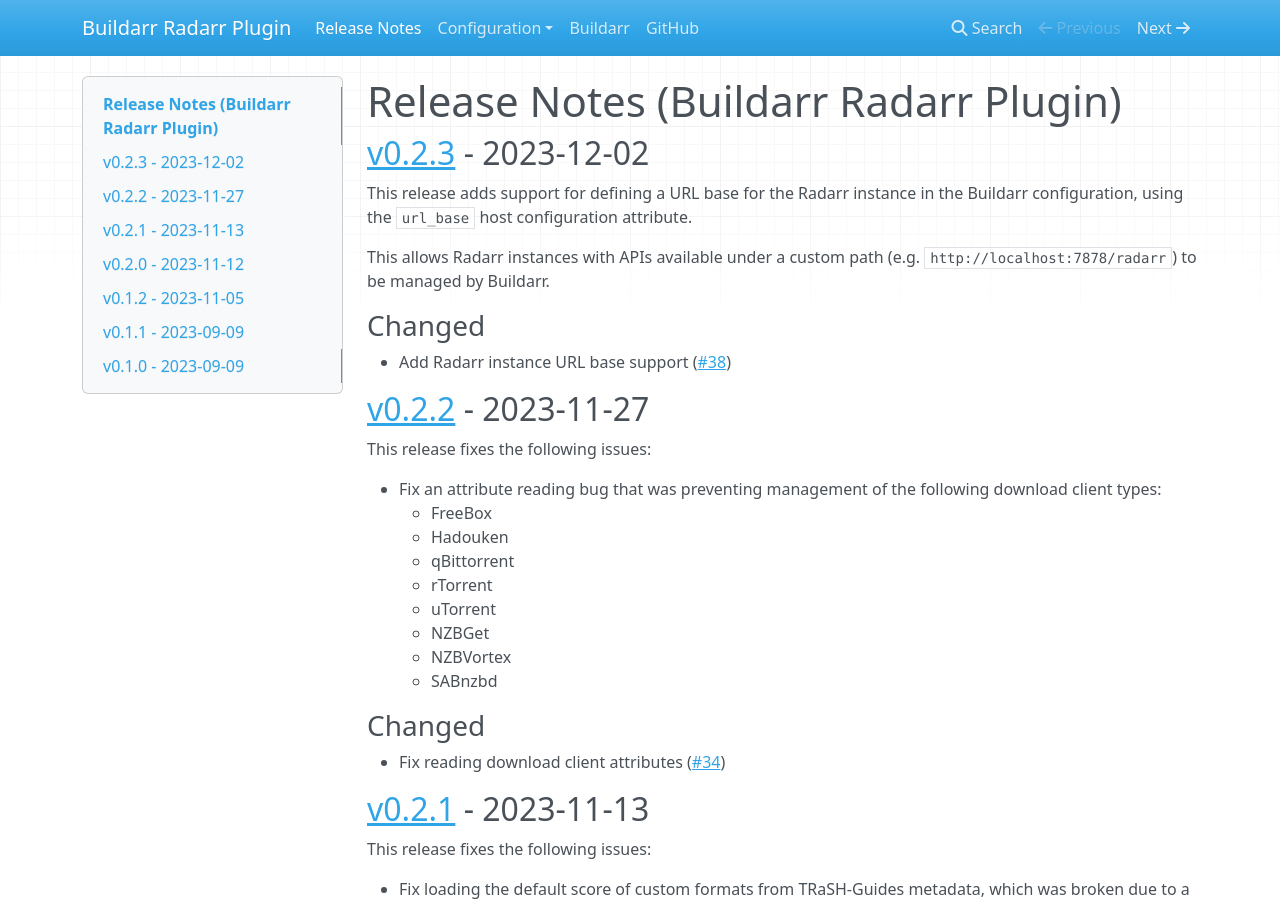
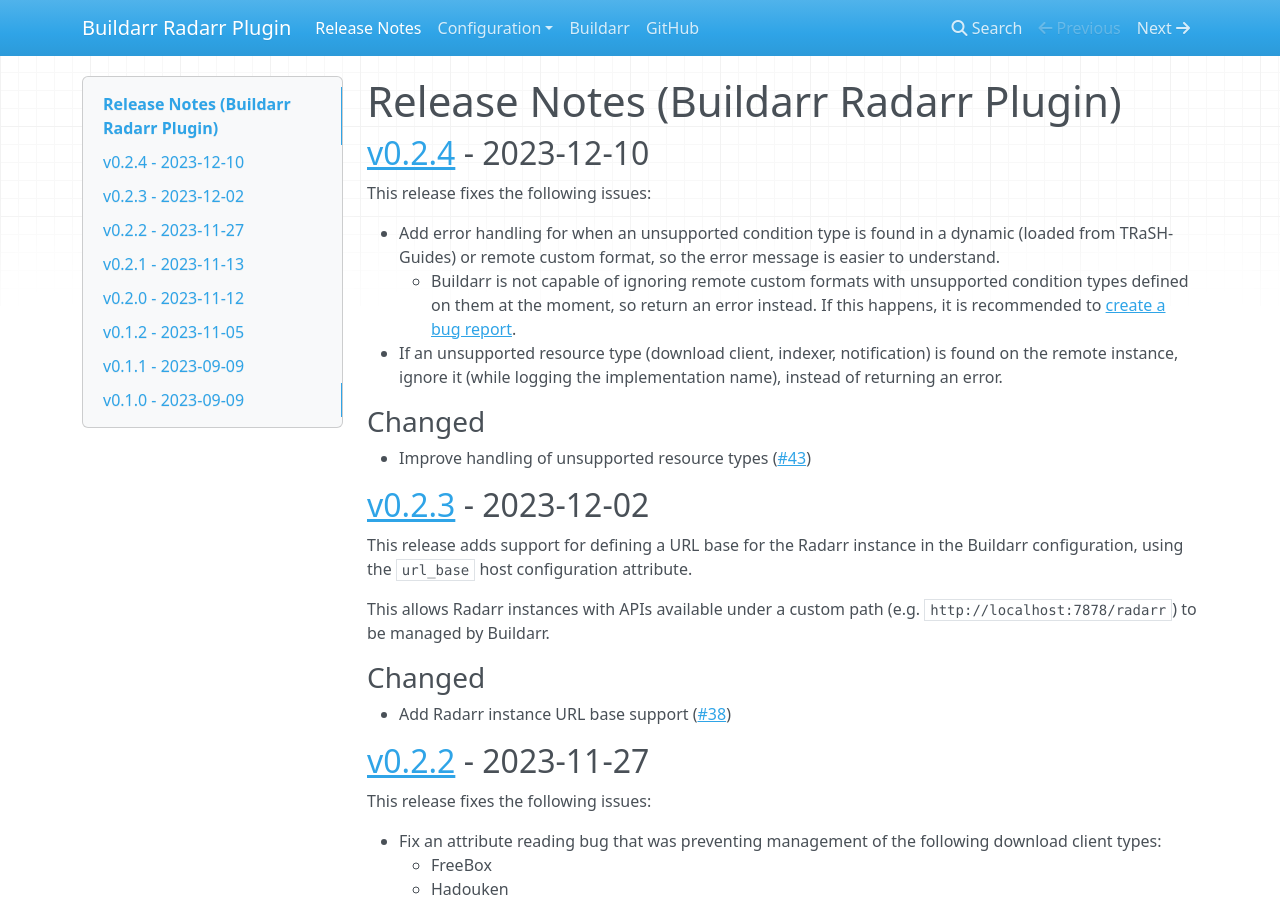
Before and after one commit to rebuildarr/buildarr-radarr, an MkDocs documentation site: the page built from docs/release-notes.md, in a window 1280 px wide and 900 px high. Built offline with MkDocs 1.6.1, drawn with Linux system fonts in a browser that asks for light colours; nearby versions of some CDN libraries.

Commit message:
Tag v0.2.4 (#45)
* Bump version
* Add release notes
* Update index page and README

```diff
--- a/docs/release-notes.md
+++ b/docs/release-notes.md
@@ -1,4 +1,17 @@
 # Release Notes (Buildarr Radarr Plugin)
+
+## [v0.2.4](https://github.com/buildarr/buildarr-radarr/releases/tag/v0.2.4) - 2023-12-10
+
+This release fixes the following issues:
+
+* Add error handling for when an unsupported condition type is found in a dynamic (loaded from TRaSH-Guides) or remote custom format, so the error message is easier to understand.
+    * Buildarr is not capable of ignoring remote custom formats with unsupported condition types defined on them at the moment, so return an error instead. If this happens, it is recommended to [create a bug report](https://github.com/buildarr/buildarr-radarr/issues/new).
+* If an unsupported resource type (download client, indexer, notification) is found on the remote instance, ignore it (while logging the implementation name), instead of returning an error.
+
+### Changed
+
+* Improve handling of unsupported resource types ([#43](https://github.com/buildarr/buildarr-radarr/pull/43))
+
 
 ## [v0.2.3](https://github.com/buildarr/buildarr-radarr/releases/tag/v0.2.3) - 2023-12-02
 
--- a/pyproject.toml
+++ b/pyproject.toml
@@ -7,7 +7,7 @@
 
 [tool.poetry]
 name = "buildarr-radarr"
-version = "0.2.3"
+version = "0.2.4"
 description = "Radarr movie PVR plugin for Buildarr "
 authors = ["Callum Dickinson <callum.dickinson.nz@gmail.com>"]
 license = "GPL-3.0-or-later"
```
Also changed, not shown: README.md (+2 -0 lines), docs/index.md (+2 -0 lines).
